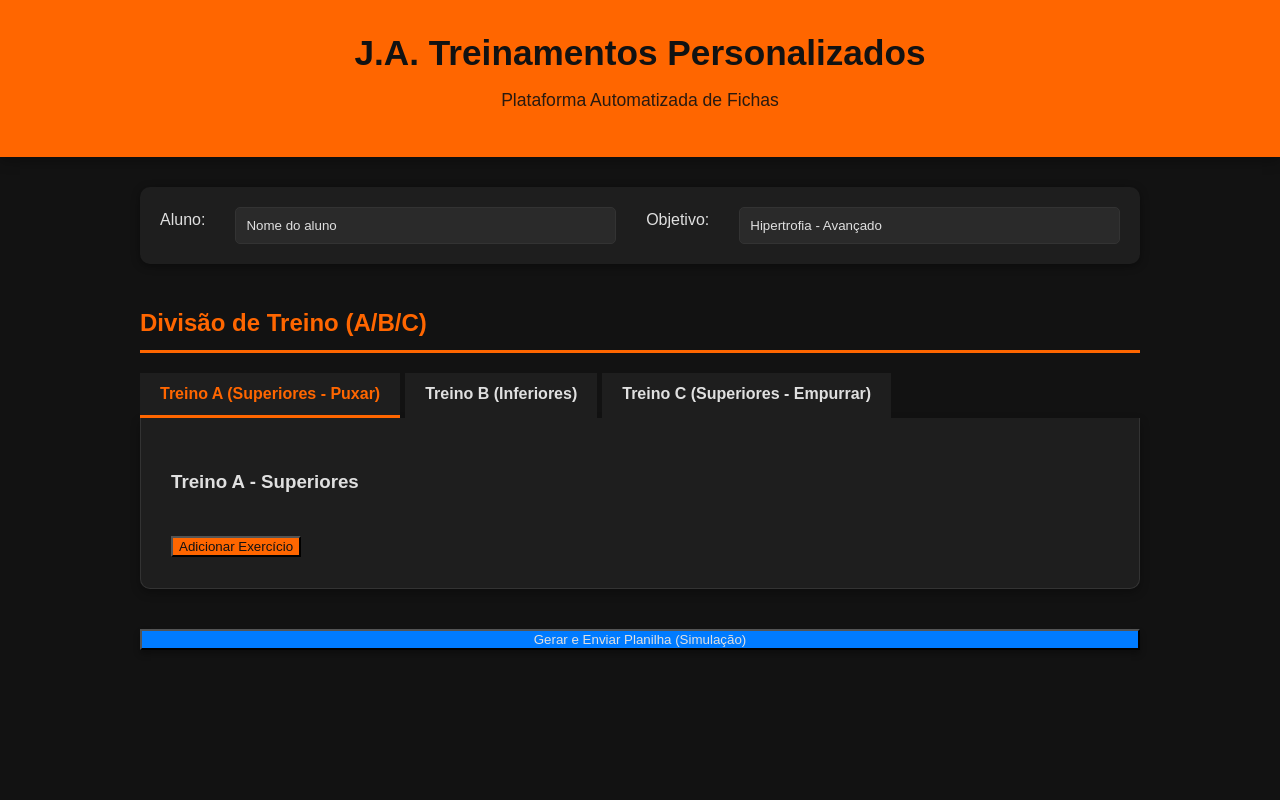
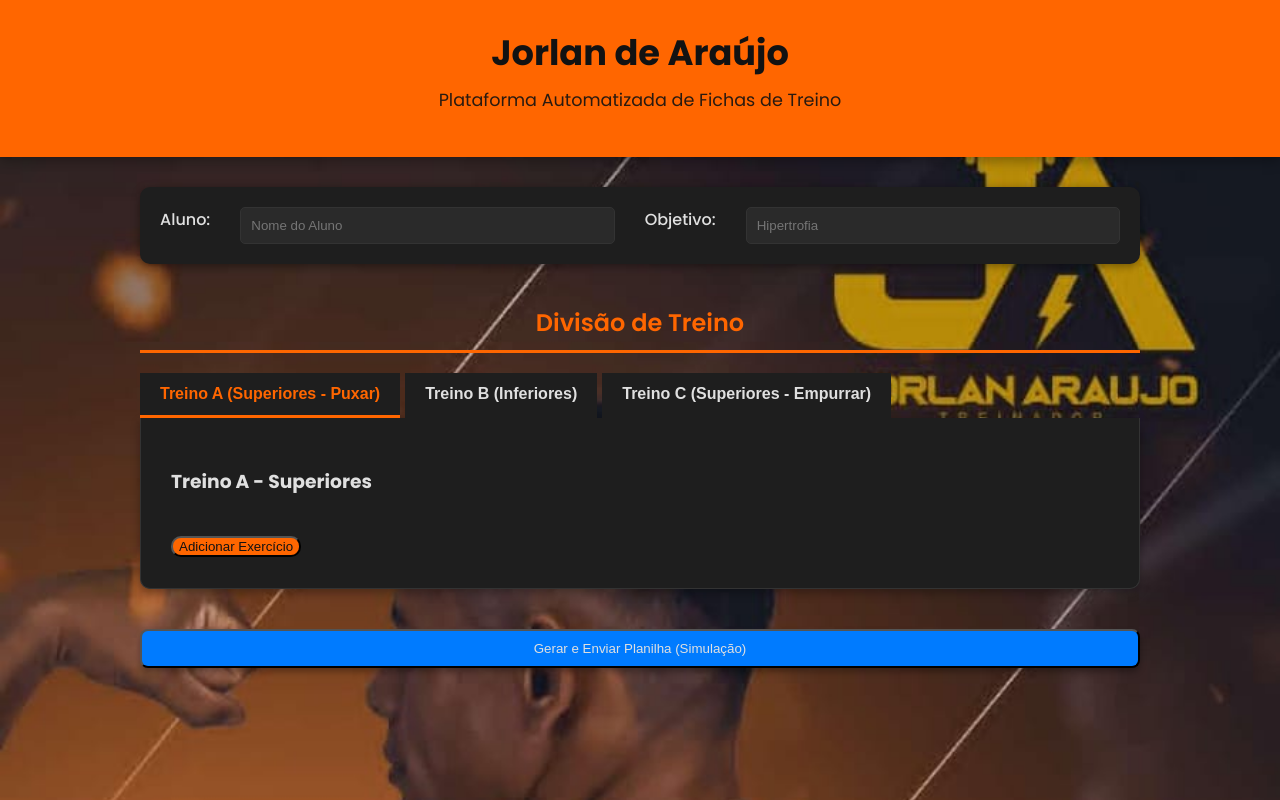
Before and after one commit to Glauconinweb/ssssss, a plain HTML site: page pages/index.html in a window 1280 px wide. Drawn offline with Linux system fonts and the light colour scheme.

Commit message:
Deixei melhor

```diff
--- a/index.html
+++ b/pages/index.html
@@ -3,24 +3,31 @@
   <head>
     <meta charset="UTF-8" />
     <meta name="viewport" content="width=device-width, initial-scale=1.0" />
-    <title>Protótipo - Criador de Treino Personalizado</title>
-    <link rel="stylesheet" href="style.css" />
+    <title>Jorlan de Araujo</title>
+    <link rel="icon" type="image/png" href="/imagem/jjj.jpg" />
+    <link rel="stylesheet" href="/styles/style.css" />
+    <link rel="preconnect" href="https://fonts.googleapis.com" />
+    <link rel="preconnect" href="https://fonts.gstatic.com" crossorigin />
+    <link
+      href="https://fonts.googleapis.com/css2?family=Poppins:wght@400;500;600;700&display=swap"
+      rel="stylesheet"
+    />
   </head>
   <body>
     <header>
-      <h1>J.A. Treinamentos Personalizados</h1>
-      <p>Plataforma Automatizada de Fichas</p>
+      <h1>Jorlan de Araújo</h1>
+      <p>Plataforma Automatizada de Fichas de Treino</p>
     </header>
 
     <div class="container">
       <div id="ficha-info">
         <label for="aluno">Aluno:</label>
-        <input type="text" id="aluno" value="Nome do aluno" />
+        <input type="text" id="aluno" placeholder="Nome do Aluno" />
         <label for="objetivo">Objetivo:</label>
-        <input type="text" id="objetivo" value="Hipertrofia - Avançado" />
+        <input type="text" id="objetivo" placeholder="Hipertrofia" />
       </div>
 
-      <h2>Divisão de Treino (A/B/C)</h2>
+      <h2 id="a">Divisão de Treino</h2>
 
       <div class="tabs">
         <button class="tab-button active" data-tab="tab-a">
@@ -63,6 +70,6 @@
       </button>
     </div>
 
-    <script src="script.js"></script>
+    <script src="/controlls/script.js"></script>
   </body>
 </html>
--- a/style.css
+++ b/styles/style.css
@@ -11,8 +11,9 @@
 
 /* Tipografia e Fundo */
 body {
-  font-family: "Montserrat", sans-serif; /* Fonte profissional (usar fallback) */
-  background-color: var(--color-dark-bg);
+  font-family: "Poppins", sans-serif; /* Fonte profissional (usar fallback) */
+  background: url(../imagem/f.s.jorlan.jpg);
+  background-size: cover;
   color: var(--color-text-light);
   margin: 0;
   padding: 0;
@@ -29,6 +30,9 @@ header {
   box-shadow: 0 4px 12px rgba(0, 0, 0, 0.3); /* Sombra para profundidade */
 }
 
+#a {
+  text-align: center;
+}
 header h1 {
   margin: 0;
   font-size: 2.2em;
@@ -113,6 +117,7 @@ h2 {
 .tab-button:hover:not(.active) {
   background-color: #2a2a2a;
   border-bottom-color: var(--color-highlight);
+  transform: translateY(-1px);
 }
 
 .tab-button.active {
@@ -171,7 +176,7 @@ h2 {
   border: 1px solid #444;
   background-color: #333;
   color: var(--color-text-light);
-  border-radius: 4px;
+  border-radius: 8px;
 }
 
 /* Botões de Ação */
@@ -182,6 +187,7 @@ h2 {
   border-radius: 5px;
   font-weight: 700;
   transition: background-color 0.3s, transform 0.1s;
+  border-radius: 10px;
 }
 
 .add-exercicio-btn {
@@ -189,6 +195,7 @@ h2 {
   background-color: var(--color-highlight);
   color: var(--color-dark-bg);
   margin-top: 20px;
+  border-radius: 10px;
 }
 
 .add-exercicio-btn:hover {
@@ -205,25 +212,32 @@ h2 {
   position: absolute;
   top: 20px;
   right: 20px;
+  border-radius: 8px;
 }
 
 .remover-exercicio-btn:hover {
   background-color: #c9302c;
+  transition: 0.4s;
+  transform: translateY(-1px);
 }
 
 #gerar-planilha-btn {
   @extend .btn; /* Estilo base */
   display: block;
+  padding: 10px;
   width: 100%;
   background-color: #007bff; /* Azul Profissional para Ação Final */
   color: var(--color-text-light);
   margin-top: 40px;
   margin-bottom: 50px;
   box-shadow: 0 4px 6px rgba(0, 0, 0, 0.3);
+  border-radius: 8px;
 }
 
 #gerar-planilha-btn:hover {
   background-color: #0069d9;
+  transform: translateY(-1px);
+  transition: 0.4s;
 }
 
 /* =======================================================
```
Also changed, not shown: controlls/script.js (renamed from script.js), imagem/f.s.jorlan.jpg (added), imagem/jjj.jpg (added).
